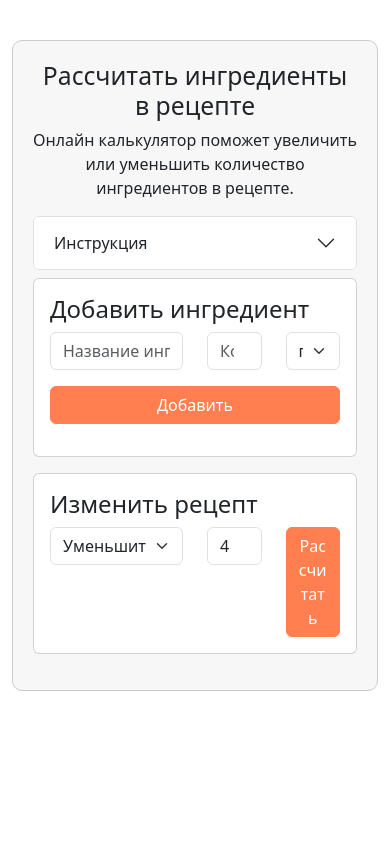
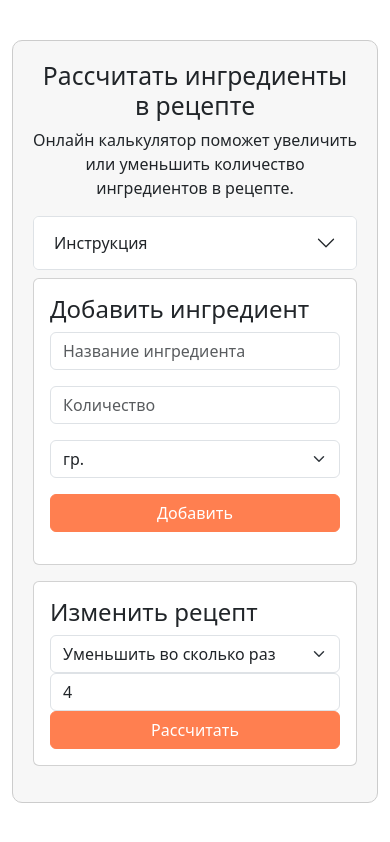
Before and after one commit to msaryal/calc, a plain HTML site: page index.html in a window 390 px wide. Drawn offline with Linux system fonts and the light colour scheme.

Commit message:
adaptive mobile styles

```diff
--- a/index.html
+++ b/index.html
@@ -45,13 +45,15 @@
                 <div class="card p-3 mb-3" id="add">
                     <h2 class="card-title">Добавить ингредиент</h2>
                     <div class="row">
-                        <div class="col-6">
+                        <div class="col-12 col-lg-6">
                             <input type="text" class="flex-grow-1 form-control mb-3" id="ingredient_name" placeholder="Название ингредиента">
                         </div>
-                        <div class="col-3">
+                        <div class="col-12 col-lg-6">
+                            <div class="row">
+                                <div class="col-12 col-lg-6">
                                     <input type="number" class="form-control mb-3" id="ingredient_quantity" placeholder="Количество">
                                 </div>
-                        <div class="col-3">
+                                <div class="col-12 col-lg-6">
                                     <select class="form-select mb-3" id="ingredient_measure">
                                         <option value="гр.">гр.</option>
                                         <option value="кг.">кг.</option>
@@ -63,6 +65,8 @@
                                     </select>
                                 </div>
                             </div>
+                        </div>
+                    </div>
                     <button type="button" class="btn btn-primary" onclick="addIngredient()">Добавить</button>
                     <div class="mt-3" id="ingredient_list"></div>
                 </div>
@@ -70,17 +74,21 @@
                 <div class="card p-3 mb-3" id="calculate">
                     <h2 class="card-title">Изменить рецепт</h2>
                     <div class="row">
-                        <div class="col-6">
+                        <div class="col-12 col-lg-6">
                             <select class="form-select" id="calculate_ratio_type">
                                 <option value="down">Уменьшить во сколько раз</option>
                                 <option value="up">Увеличить во сколько раз</option>
                             </select>
                         </div>
-                        <div class="col-3">
+                        <div class="col-12 col-lg-6">
+                            <div class="row">
+                                <div class="col-12 col-lg-6">
                                     <input type="number" class="form-control" id="calculate_ratio" value="4">
                                 </div>
-                        <div class="col-3">
+                                <div class="col-12 col-lg-6">
                                     <button type="button" class="btn btn-primary w-100" onclick="calculateRecipe()">Рассчитать</button>
+                                </div>
+                            </div>
                         </div>
                     </div>
                 </div>
```
Lines whose indentation alone changed are shown as unchanged.
